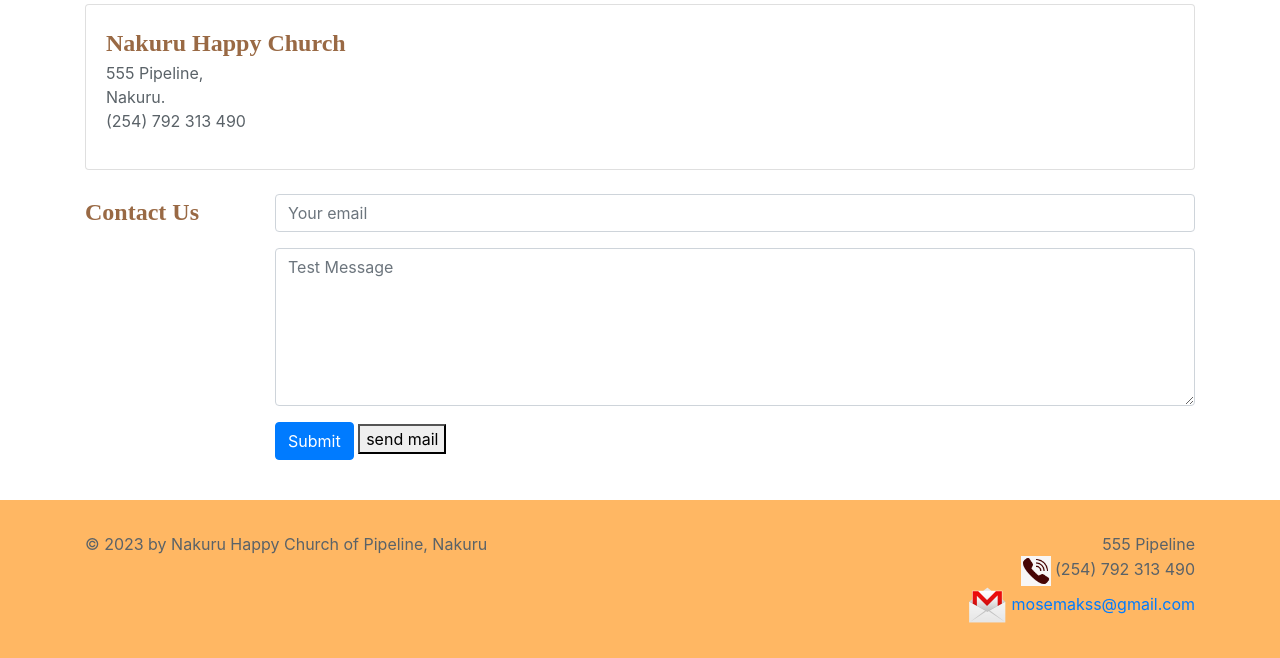
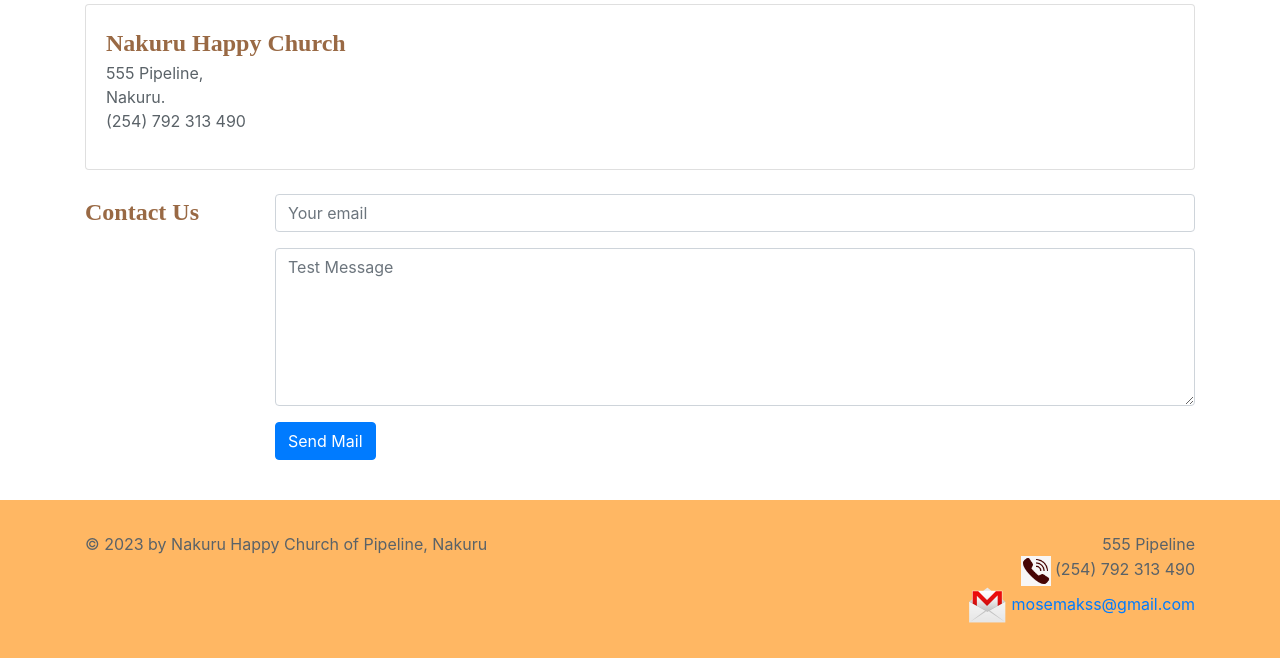
Before and after one commit to mosemakori/mosemakori.github.io, a Jekyll site: the page visit-us.html, which Jekyll copies as it is, in a window 1280 px wide. Shown: the part 425-1083 px from the top of the page. Built offline with Jekyll 4.4.1, drawn with Linux system fonts in a browser that asks for light colours; some web fonts are replaced.

Commit message:
Update visit-us.html

```diff
--- a/visit-us.html
+++ b/visit-us.html
@@ -75,8 +75,8 @@
                         <textarea class="form-control" name="message" placeholder="Test Message" rows="6"></textarea>
                     </div>
                     <div class="form-group">
-                        <button class="btn btn-primary" type="submit">Submit</button>
-                        <button onclick="location.href='mailto:mosemakss@gmail.com';">send mail</button>
+                        <!-- <button class="btn btn-primary" type="submit">Submit</button> -->
+                        <button class="btn btn-primary" type="submit" onclick="location.href='mailto:mosemakss@gmail.com';">Send Mail</button>
                     </div>
                 </form>
             </div>
```
